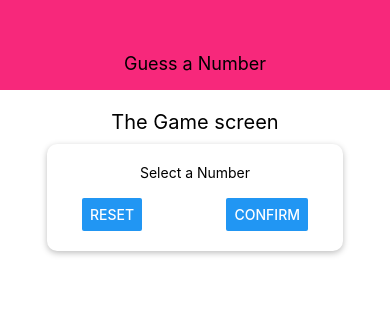
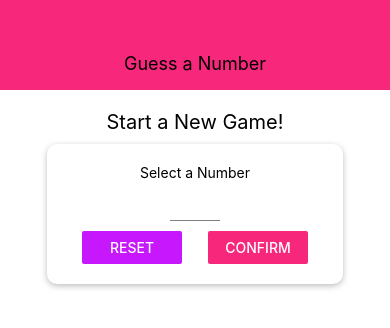
Before and after one commit to Archaeologist03/guess-number-rn, a React Native app: screen / in a window 390 px wide. Shown: the top 328 px of the page. Built offline with nearby package versions, Linux system fonts and the light colour scheme.

Commit message:
Lection 16, Finish the confimation on box

```diff
--- /dev/null
+++ b/components/Card.js
@@ -0,0 +1,26 @@
+import React from 'react';
+import { View, Text, StyleSheet } from 'react-native';
+
+const Card = props => {
+	return (
+		<View style={{ ...styles.card, ...props.style }}>{props.children}</View>
+	);
+};
+
+const styles = StyleSheet.create({
+	card: {
+		shadowColor: 'black',
+		shadowOffset: {
+			width: 0,
+			height: 2,
+		},
+		shadowRadius: 6,
+		shadowOpacity: 0.26,
+		elevation: 8,
+		backgroundColor: 'white',
+		padding: 20,
+		borderRadius: 10,
+	},
+});
+
+export default Card;
--- a/components/Header.js
+++ b/components/Header.js
@@ -1,5 +1,7 @@
 import React from 'react';
 import { View, Text, StyleSheet } from 'react-native';
+
+import Colors from '../constants/colors';
 
 const Header = props => {
 	return (
@@ -14,7 +16,7 @@
 		width: '100%',
 		height: 90,
 		paddingTop: 36,
-		backgroundColor: '#f7287b',
+		backgroundColor: Colors.primary,
 		alignItems: 'center',
 		justifyContent: 'center',
 	},
--- /dev/null
+++ b/components/Input.js
@@ -0,0 +1,17 @@
+import React from 'react';
+import { TextInput, StyleSheet } from 'react-native';
+
+const Input = props => {
+	return <TextInput {...props} style={{ ...styles.input, ...props.style }} />;
+};
+
+const styles = StyleSheet.create({
+	input: {
+		height: 30,
+		borderBottomColor: 'grey',
+		borderBottomWidth: 1,
+		marginVertical: 10,
+	},
+});
+
+export default Input;
--- /dev/null
+++ b/components/NumberContainer.js
@@ -0,0 +1,30 @@
+import React from 'react';
+import { View, Text, StyleSheet } from 'react-native';
+
+import Colors from '../constants/colors';
+
+const NumberContainer = props => {
+	return (
+		<View style={styles.container}>
+			<Text style={styles.number}>{props.children}</Text>
+		</View>
+	);
+};
+
+const styles = StyleSheet.create({
+	container: {
+		borderWidth: 2,
+		borderColor: Colors.accent,
+		padding: 10,
+		borderRadius: 10,
+		marginVertical: 10,
+		alignItems: 'center',
+		justifyContent: 'center',
+	},
+	number: {
+		color: Colors.accent,
+		fontSize: 22,
+	},
+});
+
+export default NumberContainer;
--- /dev/null
+++ b/constants/colors.js
@@ -0,0 +1,4 @@
+export default {
+	primary: '#f7287b',
+	accent: '#c717fc',
+};
--- a/screens/StartGameScreen.js
+++ b/screens/StartGameScreen.js
@@ -1,19 +1,100 @@
-import React from 'react';
-import { View, Button, Text, StyleSheet, TextInput } from 'react-native';
+import React, { useState } from 'react';
+import {
+	View,
+	Text,
+	StyleSheet,
+	Button,
+	TouchableWithoutFeedback,
+	Keyboard,
+	Alert,
+} from 'react-native';
+
+import Card from '../components/Card';
+import Input from '../components/Input';
+import NumberContainer from '../components/NumberContainer';
+import Colors from '../constants/colors';
 
 const StartGameScreen = props => {
+	const [enteredValue, setEnteredValue] = useState('');
+	const [confirmed, setConfirmed] = useState(false);
+	const [selectedNumber, setSelectedNumber] = useState();
+
+	const numberInputHandler = inputText => {
+		setEnteredValue(inputText.replace(/[^0-9]/g, ''));
+	};
+
+	const resetInputHandler = () => {
+		setEnteredValue('');
+		setConfirmed(false);
+	};
+
+	const confirmInputHandler = () => {
+		const chosenNumber = parseInt(enteredValue);
+		if (isNaN(chosenNumber) || chosenNumber <= 0 || chosenNumber > 99) {
+			Alert.alert(
+				'Invalid number!',
+				'Number has to be a number between 1 and 99.',
+				[{ text: 'Okay', style: 'destructive', onPress: resetInputHandler }],
+			);
+			return;
+		}
+		setConfirmed(true);
+		setSelectedNumber(chosenNumber);
+		setEnteredValue('');
+		Keyboard.dismiss();
+	};
+
+	let confirmedOutput;
+
+	if (confirmed) {
+		confirmedOutput = (
+			<Card style={styles.summaryContainer}>
+				<Text>You selected</Text>
+				<NumberContainer>{selectedNumber}</NumberContainer>
+				<Button title='START GAME' />
+			</Card>
+		);
+	}
+
 	return (
-		<View style={styles.screen}>
-			<Text style={styles.title}>The Game screen</Text>
-			<View style={styles.inputContainer}>
-				<Text>Select a Number</Text>
-				<TextInput />
-				<View style={styles.buttonContainer}>
-					<Button title='Reset' onPress={() => {}} />
-					<Button title='Confirm' onPress={() => {}} />
-				</View>
+		<TouchableWithoutFeedback
+			onPress={() => {
+				Keyboard.dismiss();
+			}}>
+			<View style={styles.screen}>
+				<Text style={styles.title}>Start a New Game!</Text>
+				<Card style={styles.inputContainer}>
+					<Text>Select a Number</Text>
+					<Input
+						style={styles.input}
+						blurOnSubmit
+						autoCapitalize='none'
+						autoCorrect={false}
+						keyboardType='number-pad'
+						maxLength={2}
+						onChangeText={numberInputHandler}
+						value={enteredValue}
+					/>
+					<View style={styles.buttonContainer}>
+						<View style={styles.button}>
+							<Button
+								title='Reset'
+								onPress={resetInputHandler}
+								color={Colors.accent}
+							/>
+						</View>
+						<View style={styles.button}>
+							<Button
+								title='Confirm'
+								onPress={confirmInputHandler}
+								color={Colors.primary}
+							/>
+						</View>
+					</View>
+				</Card>
+				{confirmedOutput}
 			</View>
-		</View>
+		</TouchableWithoutFeedback>
 	);
 };
 
@@ -31,17 +112,6 @@
 		width: 300,
 		maxWidth: '80%',
 		alignItems: 'center',
-		shadowColor: 'black',
-		shadowOffset: {
-			width: 0,
-			height: 2,
-		},
-		shadowRadius: 6,
-		shadowOpacity: 0.26,
-		elevation: 8,
-		backgroundColor: 'white',
-		padding: 20,
-		borderRadius: 10,
 	},
 	buttonContainer: {
 		flexDirection: 'row',
@@ -49,6 +119,17 @@
 		justifyContent: 'space-between',
 		paddingHorizontal: 15,
 	},
+	button: {
+		width: 100,
+	},
+	input: {
+		width: 50,
+		textAlign: 'center',
+	},
+	summaryContainer: {
+		marginTop: 20,
+		alignItems: 'center',
+	},
 });
 
 export default StartGameScreen;
```
